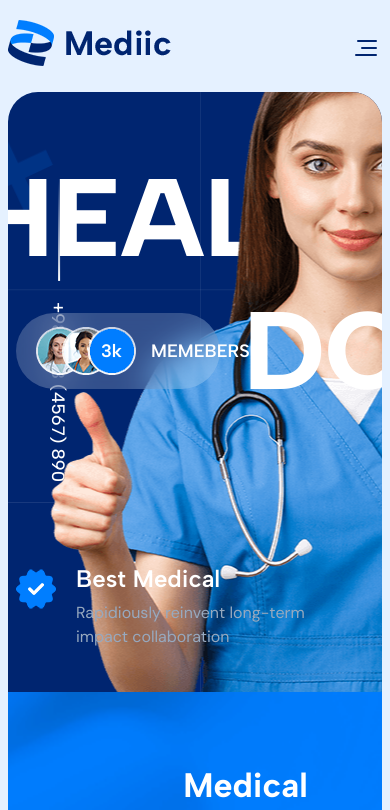
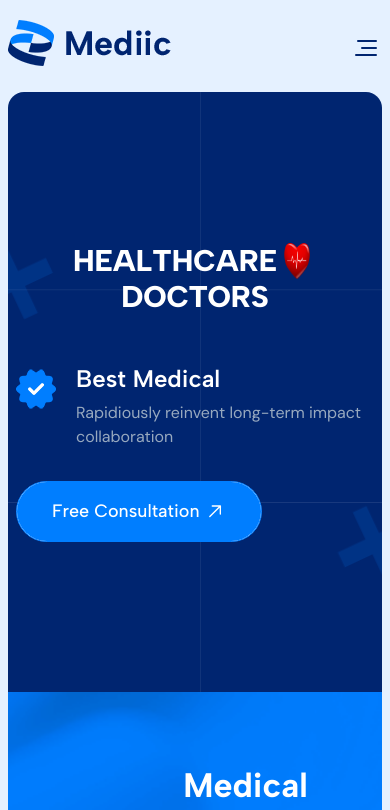
Before and after one commit to jisan5620jk/mediic, a React (Vite) app: page / in a window 390 px wide. Shown: the top 810 px of the page. Built offline with nearby package versions, Linux system fonts and the light colour scheme.

Commit message:
Responsive Banner Page

```diff
--- a/src/Component1/Banner/Banner.jsx
+++ b/src/Component1/Banner/Banner.jsx
@@ -16,8 +16,8 @@ import {
 const Banner = () => {
   return (
     <div className='bg-BodyBg-0 px-2 lg:px-[30px]'>
-      <section className="bg-[url('/images/hero-bg.png')] bg-cover bg-center bg-no-repeat h-[600px] sm:h-[700px] md:h-[1100px] lg:h-[700px] xl:h-[790px] 2xl:h-[790px] flex items-center relative z-10 overflow-hidden rounded-t-[30px]">
-        <div className='absolute top-1/2 -translate-y-1/2 -left-10'>
+      <section className="bg-[url('/images/hero-bg.png')] bg-cover bg-center bg-no-repeat h-[600px] sm:h-[700px] md:h-[1100px] lg:h-[700px] xl:h-[790px] 2xl:h-[790px] flex items-center relative z-10 overflow-hidden rounded-t-2xl md:rounded-t-[30px]">
+        <div className='absolute top-1/2 -translate-y-1/2 -left-10 hidden md:block'>
           <Link to={'/'}>
             <button className='font-AlbertSans font-medium inline-block text-lg text-white rotate-90 relative before:absolute before:-left-[72px] before:-bottom-[35px] before:rotate-90 before:w-[2px] before:h-[100px] before:bg-[linear-gradient(_180deg,_rgba(255,_255,_255,_0.9999999999999999)_0%,_rgba(27,_31,_73,_0)_100%_)]'>
               +980 123 (4567) 890
@@ -34,25 +34,25 @@ const Banner = () => {
                   className='animate-rotational'
                 />
               </div>
-              <div className='flex items-center justify-center gap-5'>
-                <h1 className='font-AlbertSans font-extrabold text-[110px] text-white uppercase'>
+              <div className='flex items-center justify-center sm:gap-5'>
+                <h1 className='font-AlbertSans font-extrabold text-3xl xl:text-[110px] text-white uppercase'>
                   HealthCare
                 </h1>
                 <img
                   src={bannerHeart}
                   draggable='false'
-                  className='animate-rotateX'
+                  className='animate-rotateX w-10 sm:w-[inherit]'
                 />
               </div>
-              <div className='absolute z-10 left-1/2 -translate-x-1/2 -top-28'>
+              <div className='absolute z-10 left-1/2 -translate-x-1/2 -top-28 hidden md:block'>
                 <img
                   src={bannerThumb}
                   draggable='false'
                   className='max-w-[inherit]'
                 />
               </div>
-              <div className='flex items-center justify-center gap-6 relative z-20 -mt-8'>
-                <div className='bg-white bg-opacity-20 backdrop-filter filter-blur-[5px] backdrop-blur-lg flex items-center gap-[15px] rounded-full py-[14px] px-5'>
+              <div className='flex items-center justify-center gap-6 relative z-20 lg:-mt-8'>
+                <div className='bg-white bg-opacity-20 backdrop-filter filter-blur-[5px] backdrop-blur-lg hidden sm:flex items-center gap-[15px] rounded-full py-[14px] px-5'>
                   <img
                     src={bannerTeam}
                     draggable='false'
@@ -61,12 +61,12 @@ const Banner = () => {
                     Memebers
                   </h5>
                 </div>
-                <h1 className='font-AlbertSans font-extrabold text-[110px] text-white uppercase'>
+                <h1 className='font-AlbertSans font-extrabold text-3xl xl:text-[110px] text-white uppercase'>
                   Doctors
                 </h1>
               </div>
             </div>
-            <div className='relative z-30 flex justify-between items-center mt-[130px]'>
+            <div className='relative z-30 flex flex-col md:flex-row md:justify-between md:items-center gap-8 mt-12 md:mt-[130px]'>
               <div className='flex gap-5'>
                 <div className='mt-[6px]'>
                   <img
@@ -74,12 +74,12 @@ const Banner = () => {
                     draggable='false'
                   />
                 </div>
-                <div>
+                <div className='flex-1'>
                   <h5 className='font-AlbertSans font-semibold text-2xl text-white'>
                     Best Medical
                   </h5>
                   <p className='font-DMSans text-TextColor-0 mt-[6px]'>
-                    Rapidiously reinvent long-term <br /> impact collaboration
+                    Rapidiously reinvent long-term <br className='hidden sm:block' /> impact collaboration
                   </p>
                 </div>
               </div>
@@ -101,7 +101,7 @@ const Banner = () => {
                   className='animate-rotational'
                 />
               </div>
-              <div className='absolute bottom-28 right-0  -z-10'>
+              <div className='absolute bottom-28 right-0 -z-10 hidden md:block'>
                 <img
                   src={bannerShape}
                   draggable='false'
@@ -111,7 +111,7 @@ const Banner = () => {
             </div>
           </div>
         </div>
-        <div className='absolute top-1/2 -translate-y-1/2 right-10'>
+        <div className='absolute top-1/2 -translate-y-1/2 right-10 hidden md:block'>
           <ul className='flex flex-col items-center gap-[26px]'>
             <li>
               <Link to={'/'}>
```
